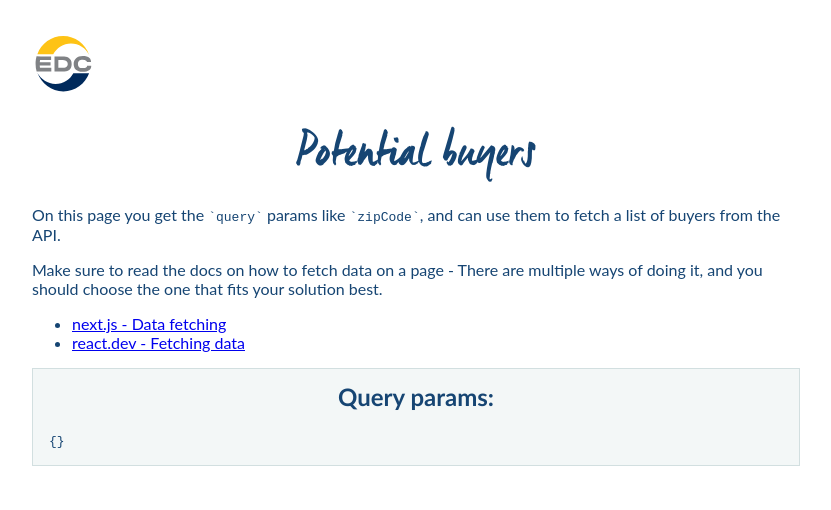
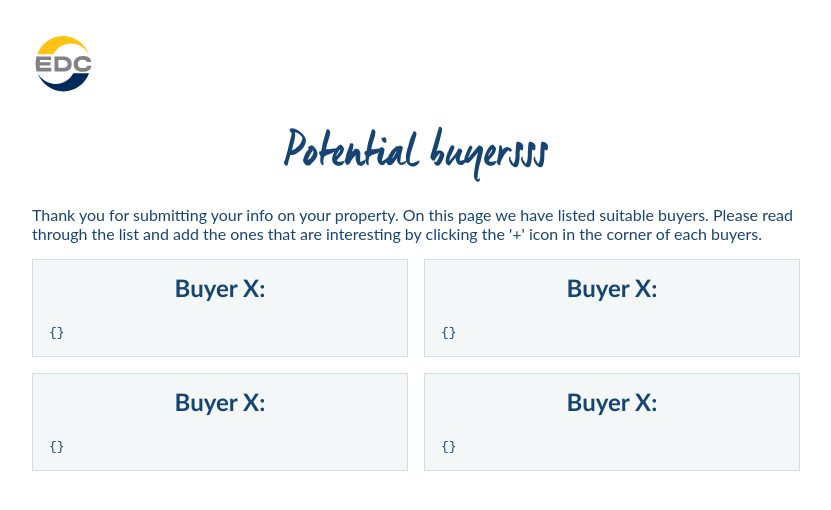
Before and after one commit to tombill143/mmd-case-main, a Next.js app: page /buyers in a window 1280 px wide. Shown: the top 510 px of the page, without its empty margins (224-1055 px from the left). Built offline with nearby package versions, Linux system fonts and the light colour scheme; a web font is replaced by a local one.

Commit message:
before i add data stuff and potentially fuck it up

```diff
--- a/src/pages/buyers/Buyers.module.css
+++ b/src/pages/buyers/Buyers.module.css
@@ -7,7 +7,16 @@
   line-height: 1.2;
 }
 
+.content_container{
+  display: grid;
+  grid-template-columns: 1fr 1fr;
+  /* background-color: aquamarine; */
+  gap: 1rem;
+
+}
+
 .content {
+
   padding: 1rem;
   background-color: var(--dusty-aqua-light);
   border: 1px solid var(--dusty-aqua);
--- a/src/pages/buyers/index.js
+++ b/src/pages/buyers/index.js
@@ -1,27 +1,26 @@
 import Head from "next/head";
 import { useRouter } from "next/router";
 import styles from "./Buyers.module.css";
+
 
 export default function Buyers() {
   const { query } = useRouter();
   return (
     <>
       <Head>
-        <title>Find buyer | EDC</title>
+        <title>Potential buyers | EDC</title>
       </Head>
       <div className="wrapper">
-        <h1 className={styles.headline}>Potential buyers</h1>
+        <h1 className={styles.headline}>Potential buyersss</h1>
+
         <p>
-          On this page you get the <code>`query`</code> params like{" "}
-          <code>`zipCode`</code>, and can use them to fetch a list of buyers
-          from the API.
+          Thank you for submitting your info on your property. On this page we have listed suitable buyers. Please read through the list and add the ones that are interesting by clicking the '+' icon in the corner of each buyers.
+
+          {/* Make sure to read the docs on how to fetch data on a page - There are
+          multiple ways of doing it, and you should choose the one that fits
+          your solution best. */}
         </p>
-        <p>
-          Make sure to read the docs on how to fetch data on a page - There are
-          multiple ways of doing it, and you should choose the one that fits
-          your solution best.
-        </p>
-        <ul>
+        {/* <ul>
           <li>
             <a
               href="https://nextjs.org/docs/basic-features/data-fetching/get-server-side-props"
@@ -38,13 +37,41 @@ export default function Buyers() {
               react.dev - Fetching data
             </a>
           </li>
-        </ul>
-        <div className={styles.content}>
-          <h2>Query params:</h2>
-          <pre>
-            <code>{JSON.stringify(query, null, 2)}</code>
-          </pre>
+        </ul> */}
+
+        <div className={styles.content_container}>
+           <div className={styles.content}>
+             {/* <h2>Query params:</h2> */}
+             <h2>Buyer X:</h2>
+             <pre>
+             <code>{JSON.stringify(query, null, 2)}</code>
+              </pre>
+           </div>
+
+           <div className={styles.content}>
+             <h2>Buyer X:</h2>
+             <pre>
+             <code>{JSON.stringify(query, null, 2)}</code>
+             </pre>
+           </div>
         </div>
+        <div className={styles.content_container}>
+           <div className={styles.content}>
+             {/* <h2>Query params:</h2> */}
+             <h2>Buyer X:</h2>
+             <pre>
+             <code>{JSON.stringify(query, null, 2)}</code>
+              </pre>
+           </div>
+
+           <div className={styles.content}>
+             <h2>Buyer X:</h2>
+             <pre>
+             <code>{JSON.stringify(query, null, 2)}</code>
+             </pre>
+           </div>
+        </div>
+
       </div>
     </>
   );
```
